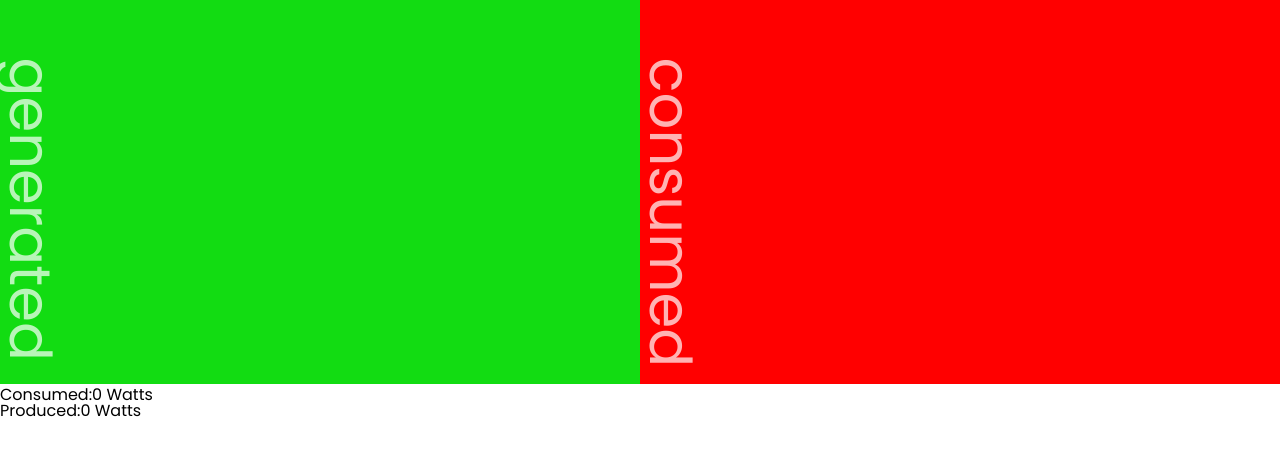
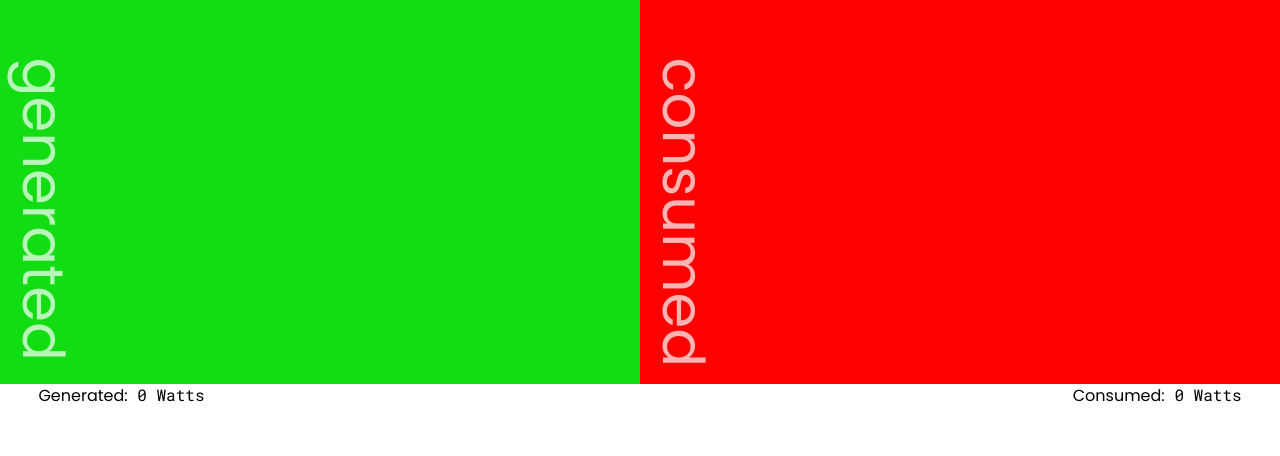
Before and after one commit to zcrumbo/react-solar, a React app: page / in a window 1280 px wide. Built offline with nearby package versions, Linux system fonts and the light colour scheme; no server answers.

Commit message:
changed styles

```diff
--- a/app/components/InstantDisplay/InstantDisplay.js
+++ b/app/components/InstantDisplay/InstantDisplay.js
@@ -56,7 +56,7 @@ export class InstantDisplay extends Component{
   render() {
 
     return  (
-      <div >
+      <div className="instant-display">
         <div className="data-vis">
           <div className="made" style={{width: this.state.generated*100+'vw'}}>
             <p>generated</p>
@@ -67,13 +67,14 @@ export class InstantDisplay extends Component{
           </div>
         </div>
         <ul>
-         <li>
-          <span> Consumed:</span>
-          <CountUp  start={this.state.prevCons} end={this.state.instant.consumption} duration={2} useEasing={false}/> Watts
+         <li className="consumed">
+          Consumed:
+          <span> <CountUp  start={this.state.prevCons} end={this.state.instant.consumption} duration={2} useEasing={false}/> Watts </span>
          </li>
-         <li>
-         <span> Produced:</span>
-          <CountUp  start={this.state.prevGen} end={this.state.instant.generation} duration={2} useEasing={false} /> Watts </li>
+         <li className="generated">
+         Generated:
+          <span> <CountUp  start={this.state.prevGen} end={this.state.instant.generation} duration={2} useEasing={false} /> Watts  </span>
+          </li>
         </ul>
       </div>
     );
--- a/app/components/InstantDisplay/_InstantDisplay.scss
+++ b/app/components/InstantDisplay/_InstantDisplay.scss
@@ -1,16 +1,12 @@
 @import "../../scss/lib/theme/global-vars";
 
+.instant-display{
   .data-vis {
-  svg {
-    width:100%;
-    height: 200px;
-    rect{
-      transition: all 2s;
-    }
-  }
+    overflow: hidden;
+    white-space: nowrap;
+
     div{
       transition: all 1s;
-
       display:inline-block;
       height:30vw;
       p {
@@ -18,6 +14,7 @@
         transform-origin: left bottom;
         font-size:4.5vw;
         float:left;
+        margin-left:2%;
         color: rgba(255,255,255,.7);
       }
     }
@@ -28,3 +25,20 @@
       background-color:red;
     }
   }
+  ul{
+    margin:0 $gutter-std;
+    li{
+      display: inline-block;
+
+      &.generated{
+        float:left;
+      }
+      &.consumed{
+        float:right;
+      }
+      span{
+        font-family:'Roboto Mono', monospace;
+      }
+    }
+  }
+}
--- a/app/scss/lib/base/_base.scss
+++ b/app/scss/lib/base/_base.scss
@@ -1,5 +1,5 @@
 @import "../theme/global-vars";
-@import url('https://fonts.googleapis.com/css?family=Poppins');
+@import url('https://fonts.googleapis.com/css?family=Poppins|Roboto+Mono');
 
 body{
   font-family: $font-stack;
--- a/app/scss/lib/theme/_global-vars.scss
+++ b/app/scss/lib/theme/_global-vars.scss
@@ -1 +1,3 @@
 $font-stack: 'Poppins', sans-serif;
+
+$gutter-std: 3%;
```
Also changed, not shown: app/components/EnergyDisplay/EnergyDisplay.js (+5 -8 lines). Lines whose indentation alone changed are shown as unchanged.
